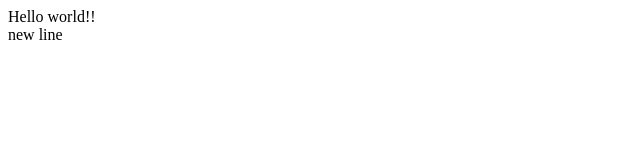
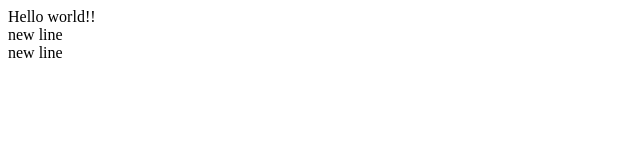
Before and after one commit to jccastroCTC/Proyecto1, a plain HTML site: page index.html in a window 1280 px wide. Shown: the full height of the page, 0-640 px from the left. Drawn offline with Linux system fonts and the light colour scheme.

Commit message:
new line added again

```diff
--- a/index.html
+++ b/index.html
@@ -10,6 +10,7 @@
 
 <body>
   Hello world!!<br>
+  new line<br>
   new line
   <script src="script.js"></script>
 
```
